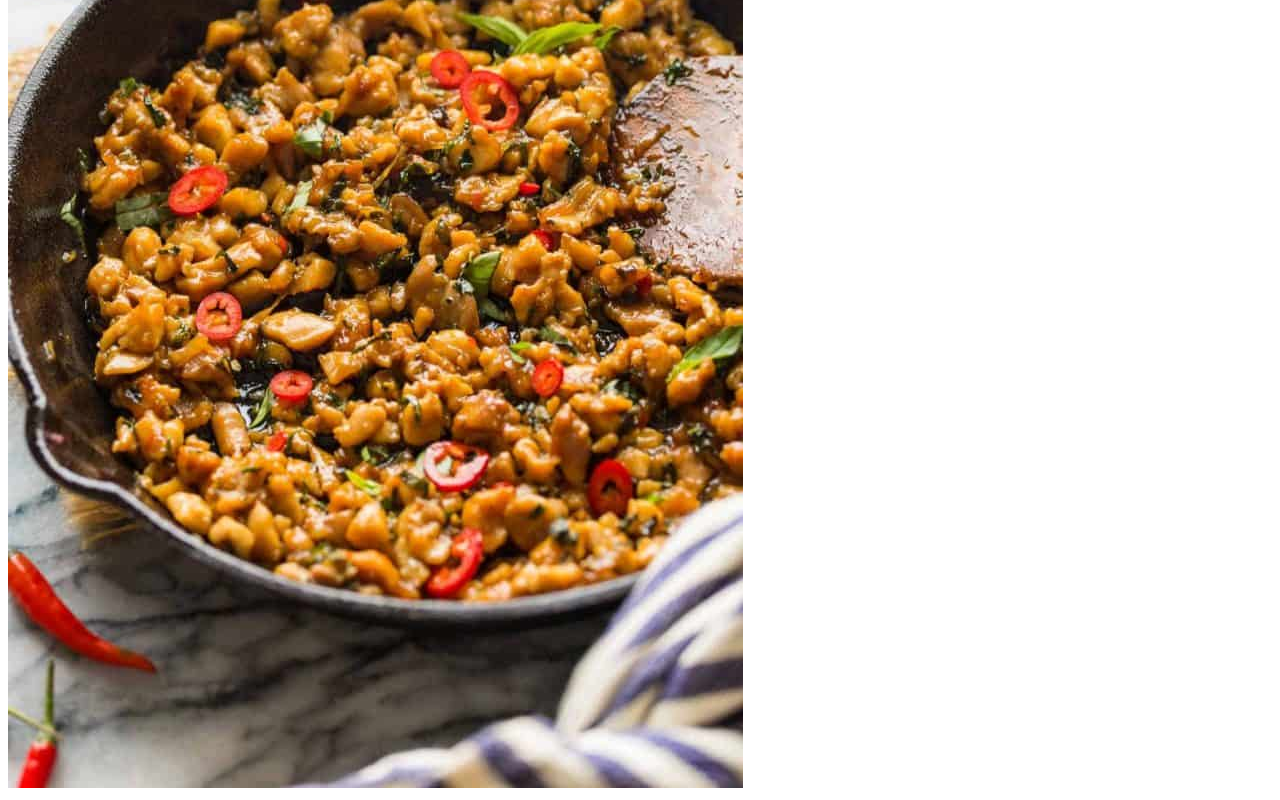
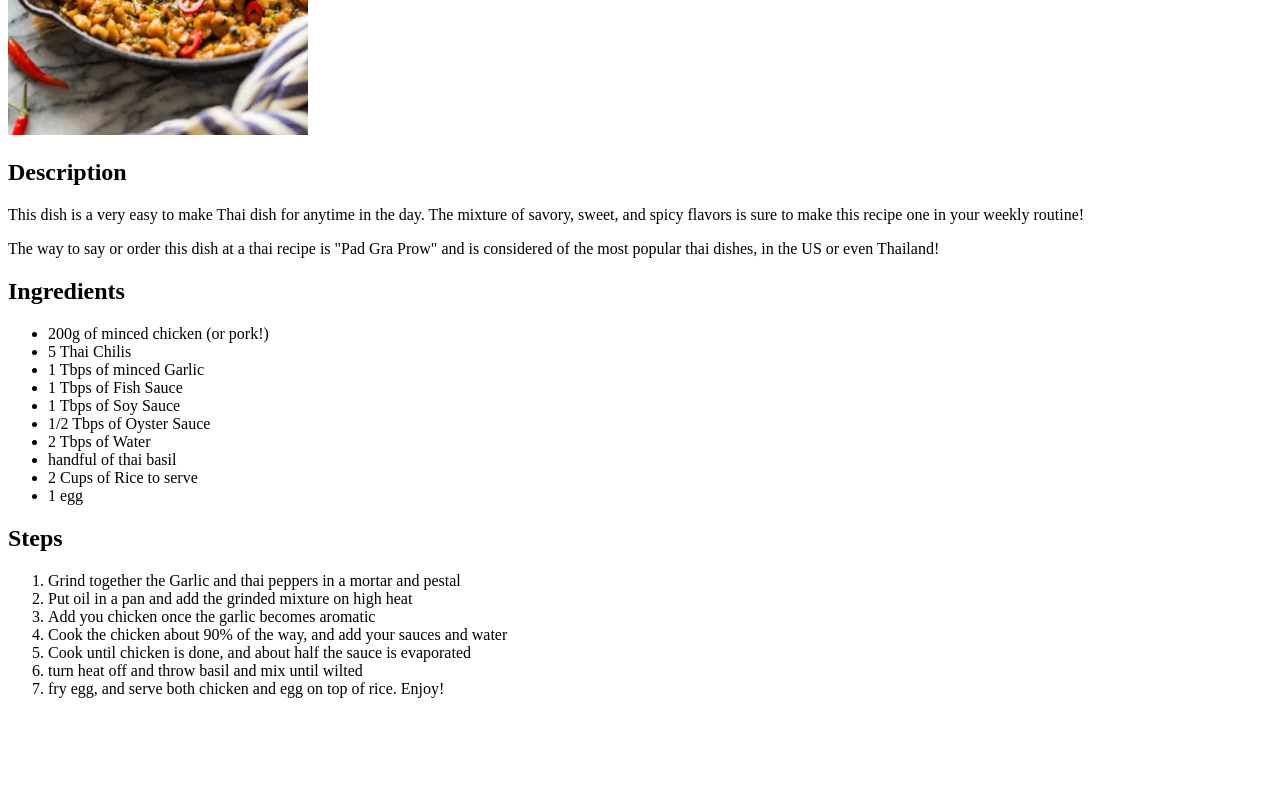
Before and after one commit to dtimput/odin-recipes, a plain HTML site: page recipes/thaibasilchicken.html in a window 1280 px wide. Shown: the part 395-1195 px from the top of the page. After the commit the page ends 1109 px from the top, so only its background shows below. Drawn offline with Linux system fonts and the light colour scheme.

Commit message:
Finished Chicken Basil Recipe with Steps and ingredients, and updated README to explain project.

```diff
--- a/recipes/thaibasilchicken.html
+++ b/recipes/thaibasilchicken.html
@@ -8,6 +8,32 @@
 </head>
 <body>
     <h1>Thai Basil Chicken (Pad Gra Prow)</h1>
-    <img src="../images/basilchicken.jpg">
+    <img src="../images/basilchicken.jpg" width="300" length="200">
+    <h2>Description</h2>
+    <p>This dish is a very easy to make Thai dish for anytime in the day. The mixture of savory, sweet, and spicy flavors is sure to make this recipe one in your weekly routine!</p>
+    <p>The way to say or order this dish at a thai recipe is "Pad Gra Prow" and is considered of the most popular thai dishes, in the US or even Thailand!</p>
+    <h2>Ingredients</h2>
+    <ul>
+        <li>200g of minced chicken (or pork!)</li>
+        <li>5 Thai Chilis</li>
+        <li>1 Tbps of minced Garlic</li>
+        <li>1 Tbps of Fish Sauce</li>
+        <li>1 Tbps of Soy Sauce</li>
+        <li>1/2 Tbps of Oyster Sauce</li>
+        <li>2 Tbps of Water</li>
+        <li>handful of thai basil</li>
+        <li>2 Cups of Rice to serve</li>
+        <li>1 egg</li>
+    </ul>
+    <h2>Steps</h2>
+    <ol>
+        <li>Grind together the Garlic and thai peppers in a mortar and pestal</li>
+        <li>Put oil in a pan and add the grinded mixture on high heat</li>
+        <li>Add you chicken once the garlic becomes aromatic</li>
+        <li>Cook the chicken about 90% of the way, and add your sauces and water</li>
+        <li>Cook until chicken is done, and about half the sauce is evaporated</li>
+        <li>turn heat off and throw basil and mix until wilted</li>
+        <li>fry egg, and serve both chicken and egg on top of rice. Enjoy!</li>
+    </ol>
 </body>
 </html>
```
Also changed, not shown: 1 other file.
